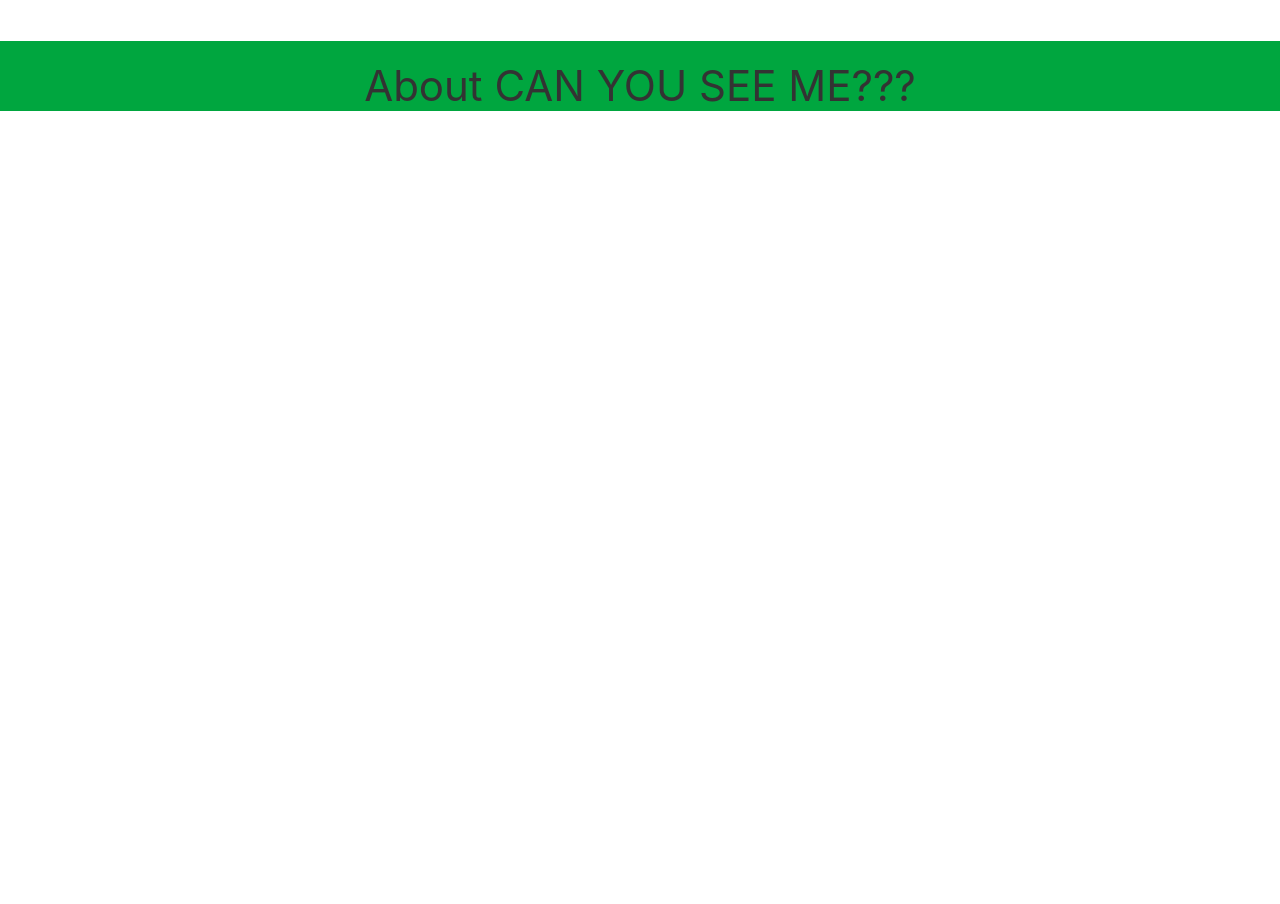
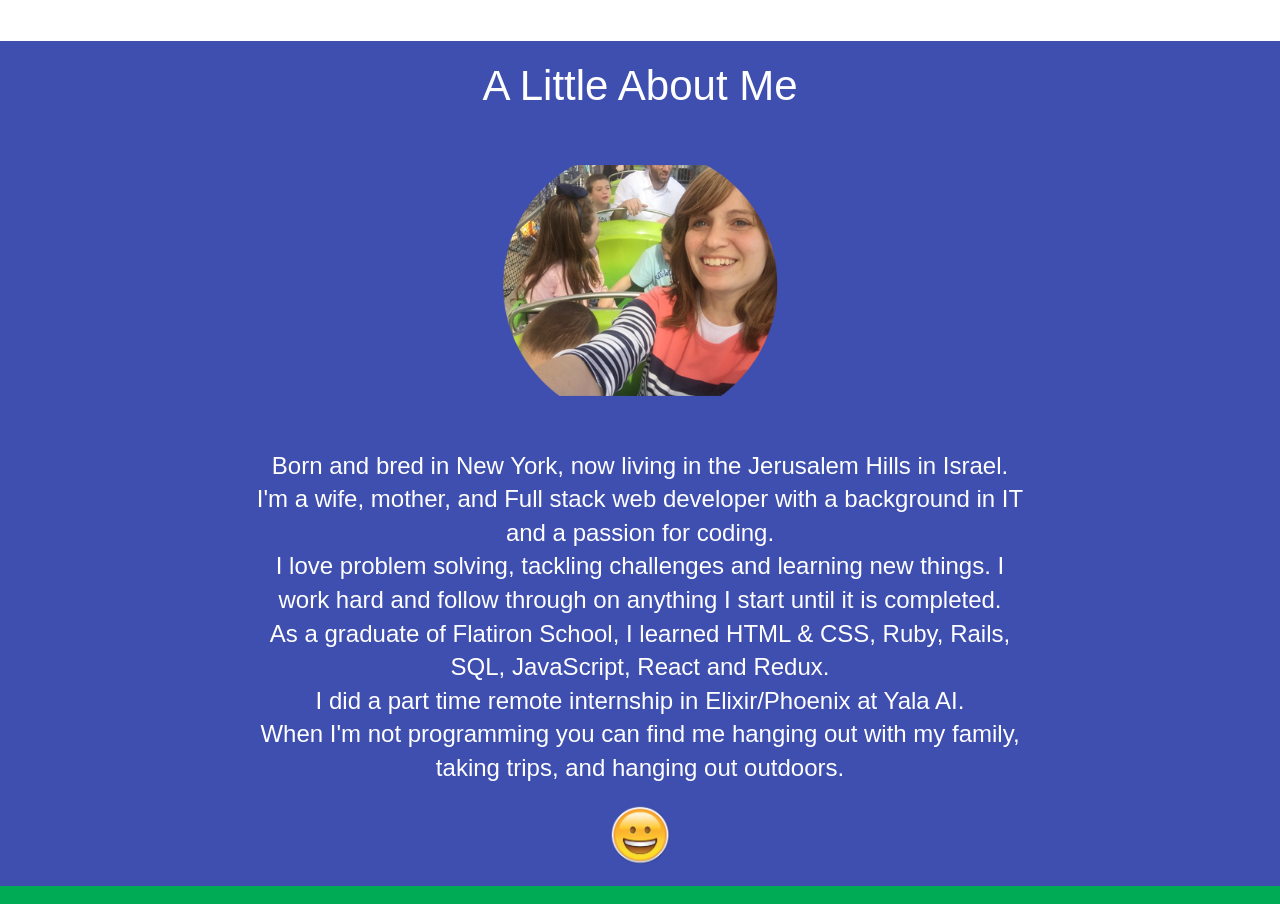
Before and after one commit to mxdavis/godaddy-react-resume, a React (Create React App) app: page /about in a window 1280 px wide. Shown: the part 106-1010 px from the top of the page. Before the commit the page ends 800 px from the top, so only its background shows below. Built offline with nearby package versions, Linux system fonts and the light colour scheme; a web font is replaced by a local one.

Commit message:
about page

```diff
--- a/src/App.js
+++ b/src/App.js
@@ -2,6 +2,8 @@ import React, { Component } from 'react';
 
 import Navbar from './components/Navbar'
 import Main from './components/Main'
+import UpperFooter from './components/UpperFooter'
+import Footer from './components/Footer'
 
 class App extends Component {
   render() {
@@ -10,6 +12,8 @@ class App extends Component {
           <div className="App-header">
             <Navbar />
             <Main />
+            <UpperFooter />
+            <Footer />
           </div>
         </div>
     );
--- a/src/components/About.js
+++ b/src/components/About.js
@@ -1,9 +1,28 @@
 import React from 'react';
+
+import MalkiPic from '../images/MalkiPic.png'
+import Happy from '../images/Happy.png'
 
 const About = () =>  {
   return (
-    <div className="App main">
-      <h1>About CAN YOU SEE ME???</h1>
+    <div className="App main home">
+      <div className="text-padded">
+        <h1>A Little About Me</h1>
+        <img src={MalkiPic} alt="malki" width='40%' height='40%'/>
+        <h3>Born and bred in New York, now living in the Jerusalem Hills in Israel.
+           <br/>
+            I'm a wife, mother, and Full stack web developer with a background in IT and a passion for coding.
+            <br />
+            I love problem solving, tackling challenges and learning new things. I work hard and follow through on anything I start until it is completed.
+            <br />
+            As a graduate of Flatiron School, I learned HTML & CSS, Ruby, Rails, SQL, JavaScript, React and Redux.
+            <br />
+            I did a part time remote internship in Elixir/Phoenix at Yala AI.
+            <br />
+            When I'm not programming you can find me hanging out with my family, taking trips, and hanging out outdoors.
+        </h3>
+        <img src={Happy} alt="happy" width='8%' height='8%'/>
+      </div>
     </div>
   )
 }
```
